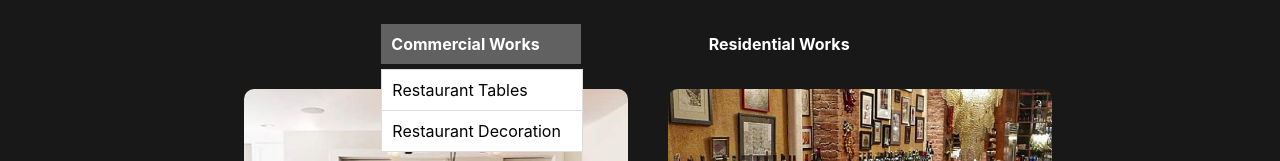
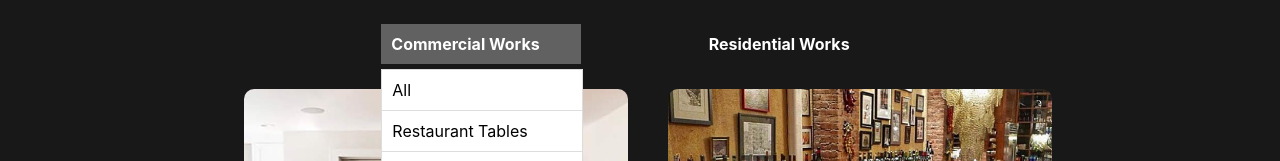
Before and after one commit to mwrowan89/BR-Fabrication-React.js, a React (Create React App) app: page /gallery in a window 1280 px wide. Both pictures are taken after a click on the element "Commercial Works". Shown: the part 447-608 px from the top of the page. Built offline with nearby package versions, Linux system fonts and the light colour scheme.

Commit message:
All com and all res filters working

```diff
--- a/src/components/FilterBox.jsx
+++ b/src/components/FilterBox.jsx
@@ -22,6 +22,9 @@ const FilterBox = ({ filterImages }) => {
         <ul
           className={`dropdown-list ${activeDropdown === "com" ? "show" : ""}`}
         >
+          <li id="gallery-dropdown-item" onClick={() => updateImages("com")}>
+            All
+          </li>
           <li id="gallery-dropdown-item">Restaurant Tables</li>
           <li id="gallery-dropdown-item">Restaurant Decoration</li>
         </ul>
@@ -34,6 +37,9 @@ const FilterBox = ({ filterImages }) => {
         <ul
           className={`dropdown-list ${activeDropdown === "res" ? "show" : ""}`}
         >
+          <li id="gallery-dropdown-item" onClick={() => updateImages("res")}>
+            All
+          </li>
           <li id="gallery-dropdown-item">Bedroom</li>
           <li id="gallery-dropdown-item">Cabinetry</li>
           <li id="gallery-dropdown-item">Coffee Tables</li>
--- a/src/components/GalleryApp.jsx
+++ b/src/components/GalleryApp.jsx
@@ -20,10 +20,13 @@ const GalleryApp = () => {
     if (selection === "com") {
       filtered = filtered.filter((image) => image.customer === selection);
     }
+    if (selection === "res") {
+      filtered = filtered.filter((image) => image.customer === selection);
+    }
     if (selection === "res-table") {
       filtered = filtered.filter((image) => image.type === selection);
     }
-    if (selection === "deco") {
+    if (selection === "res-deco") {
       filtered = filtered.filter((image) => image.type === selection);
     }
     setFilteredImages(filtered);
```
